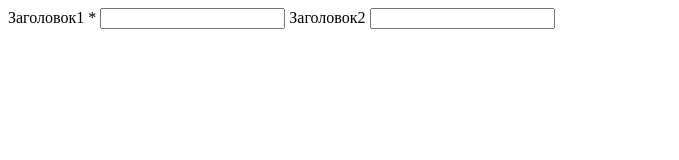
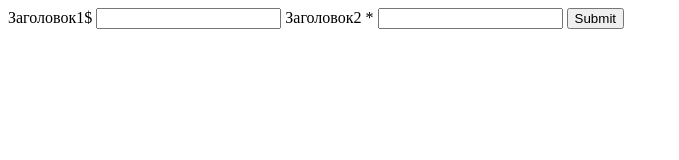
Before and after one commit to Linkwrayoff/required, a plain HTML site: page index.html in a window 1280 px wide. Shown: the whole page, without its empty margins (0-679 px from the left). Drawn offline with Linux system fonts and the light colour scheme.

Commit message:
data-required

```diff
--- a/index.html
+++ b/index.html
@@ -6,7 +6,12 @@
 	<meta name="viewport" content="width=device-width, initial-scale=1.0" />
 	<title>Required</title>
 	<style>
-		label:has(input[required]) span::after {
+		label:has(input[data-required][required]) span::after {
+			content: attr(data-required);
+			color: inherit;
+		}
+
+		label:has(input[required]:not([data-required])) span::after {
 			content: " *";
 			color: inherit;
 		}
@@ -16,13 +21,14 @@
 <body>
 	<form>
 		<label>
-			<span>Заголовок1</span>
+			<span data-required="$">Заголовок1</span>
+			<input data-required="$" required />
+		</label>
+		<label>
+			<span data-required="$">Заголовок2</span>
 			<input required />
 		</label>
-		<label>
-			<span>Заголовок2</span>
-			<input />
-		</label>
+		<input type="submit">
 	</form>
 </body>
 
```
